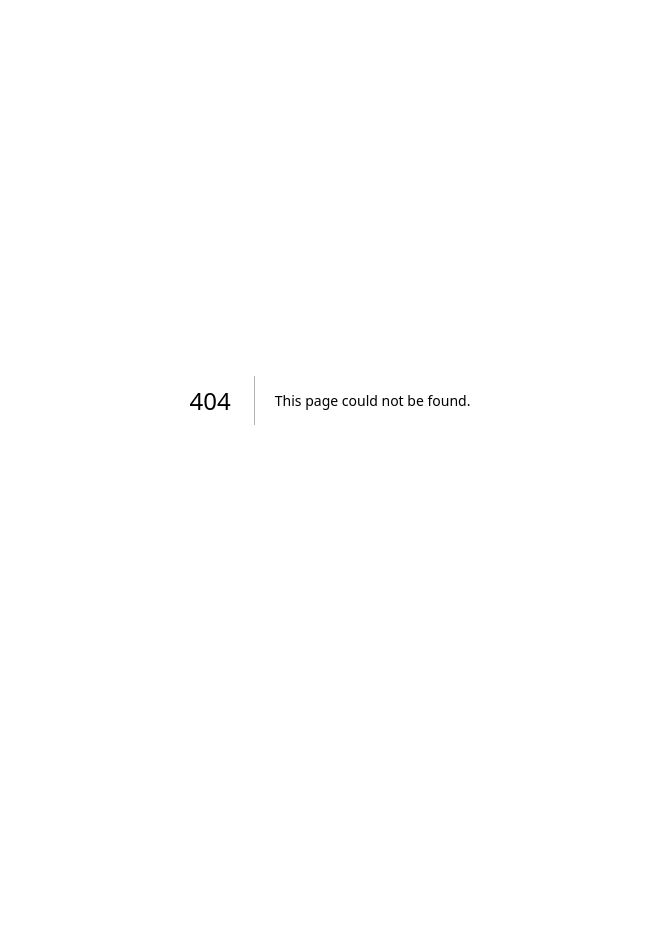
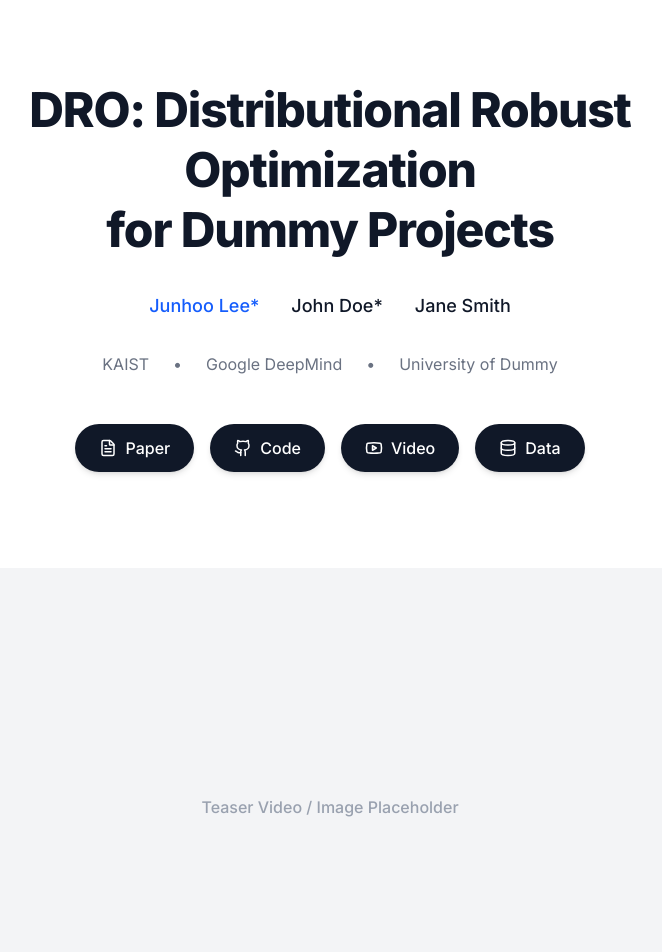
Before and after one commit to JunHoo-Lee/my-homepage, a Next.js app: page /DRO in a window 1280 px wide. Before the commit this address had no page. Shown: the top 952 px of the page, without its empty margins (310-972 px from the left). Before the commit the page ends 800 px from the top, so only its background shows below. Built offline with nearby package versions, Linux system fonts and the light colour scheme.

Commit message:
feat: add dummy DRO project page

```diff
--- /dev/null
+++ b/app/DRO/page.tsx
@@ -0,0 +1,153 @@
+'use client';
+
+import Head from 'next/head';
+import Image from 'next/image';
+import Link from 'next/link';
+import { FileText, Github, Youtube, Database, Copy, Check } from 'lucide-react';
+import { useState } from 'react';
+
+export default function DROPage() {
+    const [copied, setCopied] = useState(false);
+
+    const handleCopy = () => {
+        navigator.clipboard.writeText(bibtex);
+        setCopied(true);
+        setTimeout(() => setCopied(false), 2000);
+    };
+
+    const bibtex = `@article{dro2026project,
+  title={DRO: Distributional Robust Optimization for Dummy Projects},
+  author={Lee, Junhoo and Doe, John},
+  journal={Journal of Dummy Projects},
+  year={2026}
+}`;
+
+    return (
+        <div className="min-h-screen bg-white text-gray-900 font-sans selection:bg-blue-100 selection:text-blue-900">
+            <div className="max-w-4xl mx-auto px-6 py-12 sm:py-20 space-y-16 sm:space-y-24">
+
+                {/* Header Section */}
+                <header className="text-center space-y-8">
+                    <h1 className="text-4xl sm:text-5xl font-extrabold tracking-tight text-gray-900 !leading-tight">
+                        DRO: Distributional Robust Optimization <br className="hidden sm:block" /> for Dummy Projects
+                    </h1>
+
+                    <div className="flex flex-wrap justify-center gap-x-8 gap-y-4 text-lg">
+                        <span className="font-medium text-blue-600">Junhoo Lee*</span>
+                        <span className="font-medium">John Doe*</span>
+                        <span className="font-medium">Jane Smith</span>
+                    </div>
+
+                    <div className="flex flex-wrap justify-center gap-x-6 gap-y-2 text-gray-500">
+                        <span>KAIST</span>
+                        <span>•</span>
+                        <span>Google DeepMind</span>
+                        <span>•</span>
+                        <span>University of Dummy</span>
+                    </div>
+
+                    <div className="flex flex-wrap justify-center gap-4 pt-4">
+                        <ActionButton href="#" icon={<FileText size={18} />} text="Paper" />
+                        <ActionButton href="#" icon={<Github size={18} />} text="Code" />
+                        <ActionButton href="#" icon={<Youtube size={18} />} text="Video" />
+                        <ActionButton href="#" icon={<Database size={18} />} text="Data" />
+                    </div>
+                </header>
+
+                {/* Teaser Section */}
+                <section className="space-y-6">
+                    <div className="relative w-full aspect-video bg-gray-100 rounded-xl overflow-hidden shadow-lg border border-gray-100 flex items-center justify-center">
+                        {/* Placeholder for Video/Image */}
+                        <p className="text-gray-400 font-medium">Teaser Video / Image Placeholder</p>
+                    </div>
+                    <p className="text-gray-600 text-center max-w-2xl mx-auto">
+                        Figure 1: This is a teaser figure describing the main idea of the project. It captures the essence of the work in a single glance.
+                    </p>
+                </section>
+
+
+                {/* Abstract Section */}
+                <section className="space-y-6">
+                    <h2 className="text-3xl font-bold text-center text-gray-800">Abstract</h2>
+                    <p className="text-lg leading-relaxed text-gray-700 text-justify">
+                        This is a dummy abstract for the DRO project. It explains the core problem, the proposed solution, and the key results.
+                        Distributional Robust Optimization (DRO) is a key technique in modern machine learning to ensure models perform well across different data distributions.
+                        Our work proposes a novel approach to DRO that leverages recent advances in generative models.
+                        We demonstrate superior performance on standard benchmarks and provide theoretical guarantees for our method.
+                        The results show that our method is not only robust but also efficient in terms of sample complexity.
+                    </p>
+                </section>
+
+                {/* Method Section */}
+                <section className="space-y-8">
+                    <h2 className="text-3xl font-bold text-center text-gray-800">Method</h2>
+                    <div className="space-y-6">
+                        <p className="text-lg leading-relaxed text-gray-700">
+                            Our method consists of three key components: (1) robust data sampling, (2) adaptive regularization, and (3) efficient optimization.
+                            We illustrate the overview of our pipeline below.
+                        </p>
+                        <div className="w-full h-64 bg-gray-50 rounded-xl border-2 border-dashed border-gray-200 flex items-center justify-center">
+                            <span className="text-gray-400">Method Diagram Placeholder</span>
+                        </div>
+                        <p className="text-lg leading-relaxed text-gray-700">
+                            Detailed explanation of the algorithm goes here. We use a minimax formulation to minimize the worst-case loss over a set of uncertainty sets.
+                            This allows the model to generalize better to unseen sub-populations.
+                        </p>
+                    </div>
+                </section>
+
+                {/* Results Section */}
+                <section className="space-y-8">
+                    <h2 className="text-3xl font-bold text-center text-gray-800">Results</h2>
+                    <div className="grid grid-cols-1 sm:grid-cols-2 gap-6">
+                        <div className="aspect-[4/3] bg-gray-50 rounded-xl border border-gray-200 flex items-center justify-center">
+                            <span className="text-gray-400">Result Chart 1</span>
+                        </div>
+                        <div className="aspect-[4/3] bg-gray-50 rounded-xl border border-gray-200 flex items-center justify-center">
+                            <span className="text-gray-400">Result Chart 2</span>
+                        </div>
+                    </div>
+                    <p className="text-lg leading-relaxed text-gray-700">
+                        We compare our method with state-of-the-art baselines on various datasets.
+                        As shown in the figures, our method achieves significant improvements in worst-group accuracy without compromising average accuracy.
+                    </p>
+                </section>
+
+                {/* BibTeX Section */}
+                <section className="bg-gray-50 rounded-2xl p-8 border border-gray-100">
+                    <div className="flex justify-between items-center mb-4">
+                        <h3 className="text-xl font-bold text-gray-800">BibTeX</h3>
+                        <button
+                            onClick={handleCopy}
+                            className="flex items-center gap-2 text-sm font-medium text-gray-500 hover:text-gray-900 transition-colors"
+                        >
+                            {copied ? <Check size={16} /> : <Copy size={16} />}
+                            {copied ? 'Copied!' : 'Copy'}
+                        </button>
+                    </div>
+                    <pre className="text-xs sm:text-sm overflow-x-auto p-4 bg-white rounded-lg border border-gray-200 text-gray-600 font-mono leading-relaxed">
+                        {bibtex}
+                    </pre>
+                </section>
+
+                {/* Footer */}
+                <footer className="pt-12 pb-8 text-center text-gray-400 text-sm">
+                    <p>© 2026 Junhoo Lee. This page is adapted from the <a href="https://github.com/eliahuhorwitz/Academic-project-page-template" target="_blank" className="hover:text-gray-600 underline">Academic Project Page Template</a>.</p>
+                </footer>
+
+            </div>
+        </div>
+    );
+}
+
+function ActionButton({ href, icon, text }: { href: string, icon: React.ReactNode, text: string }) {
+    return (
+        <Link
+            href={href}
+            className="flex items-center gap-2 px-6 py-3 bg-gray-900 text-white rounded-full font-medium hover:bg-gray-800 hover:-translate-y-0.5 transition-all shadow-md hover:shadow-lg"
+        >
+            {icon}
+            <span>{text}</span>
+        </Link>
+    );
+}
```
